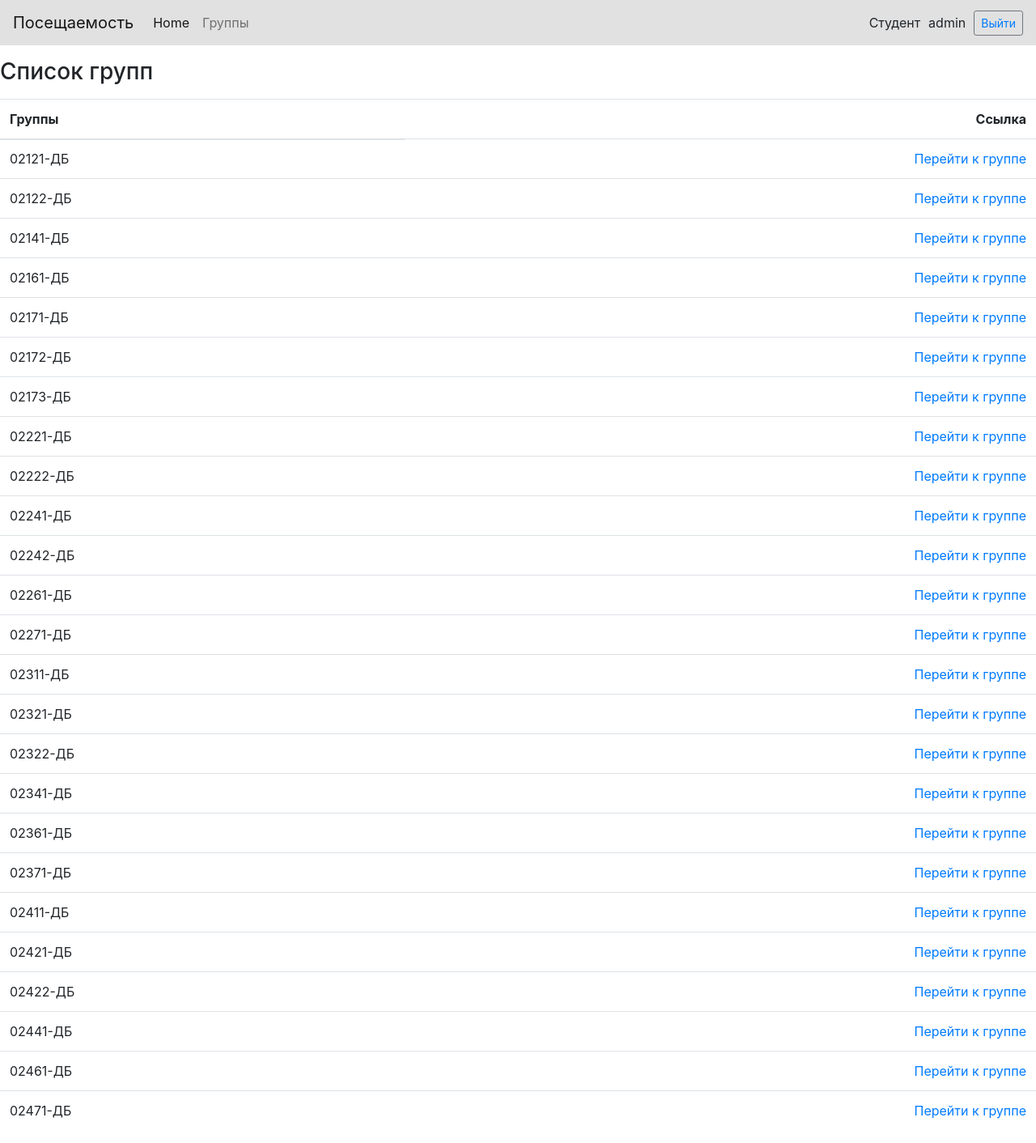
After one commit to Lekbear/djangoproject, a Django app: page /groups/ in a window 1280 px wide. The commit adds this page. Shown: the whole page at 81% size. Run offline with Django 3.2, Linux system fonts and the light colour scheme; a user stored in the database is signed in; some libraries are stand-ins or nearby versions.

Commit message:
Добавил ссылки на группы

```diff
--- /dev/null
+++ b/project/mainApp/templates/mainApp/detail_group.html
@@ -0,0 +1,5 @@
+{% extends 'mainApp/mainPage.html' %}
+
+{% block content %}
+    {{group.name}}
+{% endblock %}
--- /dev/null
+++ b/project/mainApp/templates/mainApp/group.html
@@ -0,0 +1,29 @@
+{% extends 'mainApp/mainPage.html' %}
+
+{% block content%}
+    <h3 class="mt-3">Список групп</h3>
+    <table class="table table-hover table-condensed mt-3">
+      <thead>
+          <tr>
+              <th>Группы</th>
+              <td style="display: flex; justify-content: flex-end;"><b>Ссылка</b></td>
+          </tr>
+      </thead>
+      <tbody>
+            {% for i in groups_list %}
+            <tr>
+                {% if i.name == "Преподаватели" %}
+
+                {% else %}
+                    {% if i.name == "Студенты" %}
+
+                    {% else %}
+                        <td>{{i.name}}</td>
+                        <td><a href="{% url 'detail_group' table=i.id %}" style="display: flex; justify-content: flex-end;">Перейти к группе</a></td>
+                    {% endif %}
+                {% endif %}
+            </tr>
+            {% endfor %}
+      </tbody>
+    </table>
+{% endblock %}
--- a/project/mainApp/templates/mainApp/mainPage.html
+++ b/project/mainApp/templates/mainApp/mainPage.html
@@ -6,25 +6,40 @@
     <link rel="stylesheet" href="https://maxcdn.bootstrapcdn.com/bootstrap/4.0.0/css/bootstrap.min.css" integrity="sha384-Gn5384xqQ1aoWXA+058RXPxPg6fy4IWvTNh0E263XmFcJlSAwiGgFAW/dAiS6JXm" crossorigin="anonymous">
     <title>Основная страница</title>
     <style>
-        #users{
-            margin-right: 15px;
+        #qwer{
+            display: flex;
+            justify-content: flex-end;
+        }
+        .profile{
+            margin-right: 10px;
         }
     </style>
 </head>
 <body>
-    <nav class="navbar navbar-expand-lg fixed-top navbar-light" style="background: #E1E1E1;" >
+    <nav class="navbar navbar-expand-lg navbar-light "style="background-color: #E1E1E1;">
+        <a class="navbar-brand" href="#">Посещаемость</a>
+        <button class="navbar-toggler" type="button" data-toggle="collapse" data-target="#navbarNavAltMarkup" aria-controls="navbarNavAltMarkup" aria-expanded="false" aria-label="Toggle navigation">
+          <span class="navbar-toggler-icon"></span>
+        </button>
         <div class="collapse navbar-collapse" id="navbarNavAltMarkup">
-            <div class="navbar-nav">
-                <a class="nav-item nav-link active" href="#">Home <span class="sr-only">(current)</span></a>
-                <a class="nav-item nav-link" href="#">Что бы написать?</a>
-            </div>
+          <div class="navbar-nav">
+            <a class="nav-item nav-link active" href="{% url 'main' %}">Home <span class="sr-only">(current)</span></a>
+            <a class="nav-item nav-link" href="{% url 'groups' %}">Группы</a>
+
+          </div>
         </div>
         <form class="form-inline my-2 my-lg-0">
-            <label id = "users" >{{request.user.role}}</label>
-            <label id = "users" >{{request.user}}</label>
+            <label class="profile">{{request.user.role }}</label>
+            <label class="profile">{{request.user}}</label>
             <button class="btn btn-sm align-middle btn-outline-secondary" type="button"><a href="{% url 'logout' %}">Выйти</a></button>
         </form>
+    </nav>
 
-      </nav>
+
+        {% block content%}
+
+        {% endblock%}
+
+
 </body>
 </html>
--- a/project/mainApp/urls.py
+++ b/project/mainApp/urls.py
@@ -6,4 +6,6 @@ urlpatterns = [
     path('', views.login, name = 'login'),
     path('main/', views.mainPage, name = 'main'),
     path('logout/', views.logoutUser, name='logout'),
+    path('groups/', views.list_group, name='groups'),
+    path('groups/<table>/', views.detail_group, name ='detail_group'),
 ]
--- a/project/mainApp/views.py
+++ b/project/mainApp/views.py
@@ -23,6 +23,7 @@ def register(request):
             new_user.group = formreg.cleaned_data['group']
             new_user.role = formreg.cleaned_data['role']
             new_user.save()
+            new_user.groups.add(Group.objects.get(name = formreg.cleaned_data['group']))
             if formreg.cleaned_data['role'] == 'Преподаватель':
                 new_user.groups.add(Group.objects.get(name='Преподаватели'))
             else:
@@ -52,3 +53,14 @@ def logoutUser(request):
 @login_required(login_url='login')
 def mainPage(request):
     return render(request,"mainApp/mainPage.html")
+
+@login_required(login_url='login')
+def list_group(request):
+    groups_list = Group.objects.all()
+    p = -1
+    return render(request,"mainApp/group.html",{'groups_list':groups_list})
+
+@login_required(login_url='login')
+def detail_group(request,table):
+    group = Group.objects.get(id = table)
+    return render(request, "mainApp/detail_group.html", {'group':group})
```
Also changed, not shown: project/db.sqlite3.
